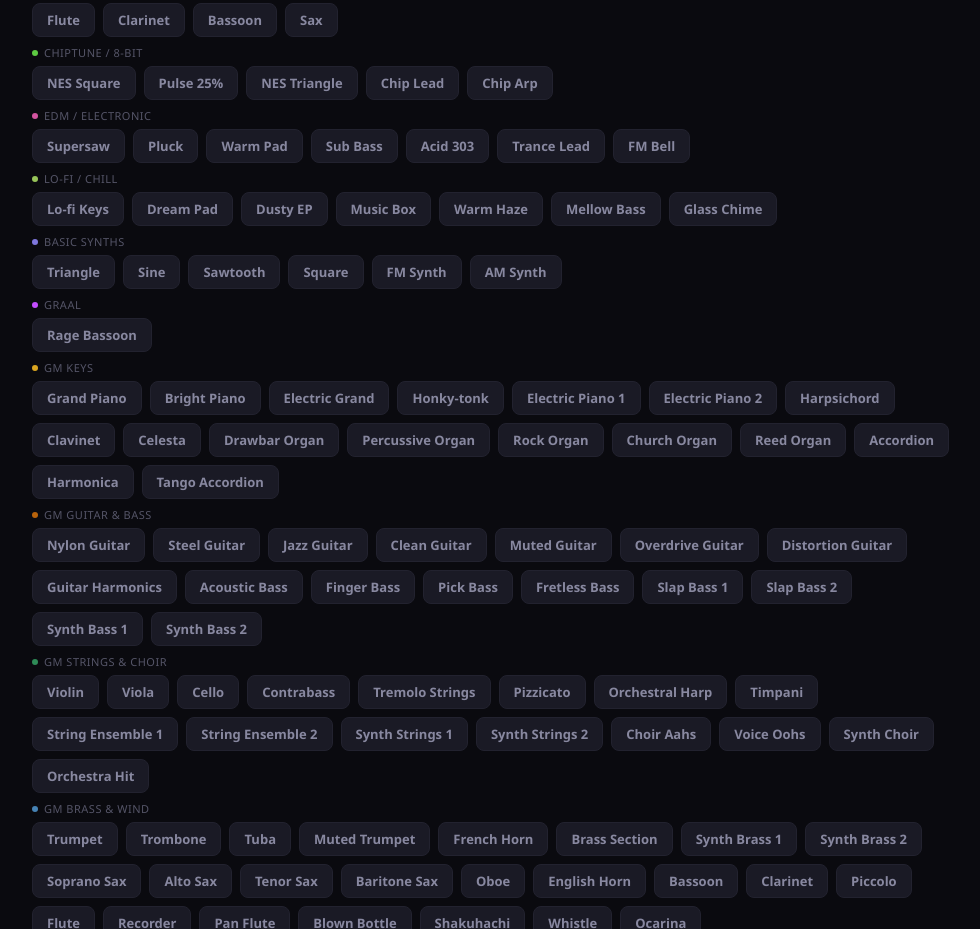
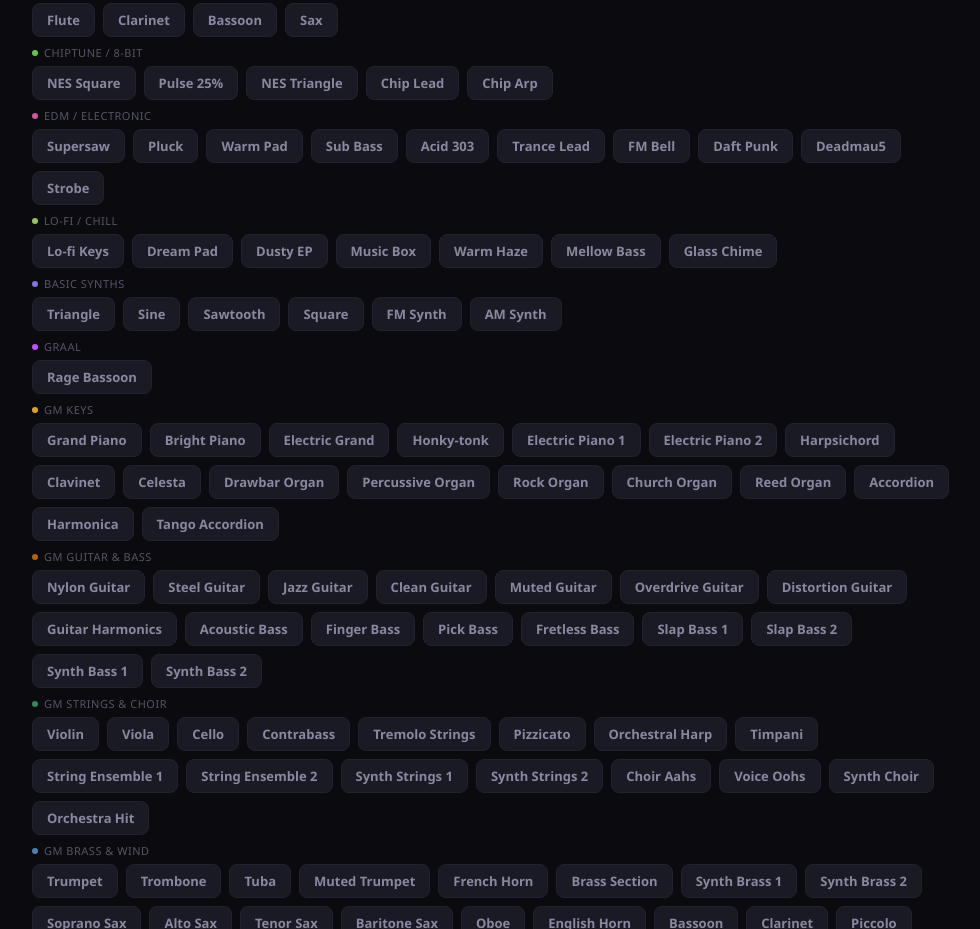
Before and after one commit to BoweGraal/Unholy-Keys, a plain HTML site: page index.html in a window 1280 px wide. Shown: the part 1202-2131 px from the top of the page, without its empty margins (148-1128 px from the left). Drawn offline with nearby package versions, Linux system fonts and the light colour scheme.

Commit message:
Update index.html

```diff
--- a/index.html
+++ b/index.html
@@ -326,7 +326,10 @@ var CATS=[
     {id:"edm-sub",l:"Sub Bass",key:null,t:"syn",mk:function(){return new Tone.MonoSynth({oscillator:{type:"sawtooth"},filter:{Q:6,type:"lowpass",rolloff:-24},envelope:{attack:.01,decay:.2,sustain:.5,release:.2},filterEnvelope:{attack:.06,decay:.2,sustain:.3,release:.2,baseFrequency:200,octaves:3}})}},
     {id:"edm-acid",l:"Acid 303",key:null,t:"syn",mk:function(){return new Tone.MonoSynth({oscillator:{type:"sawtooth"},filter:{Q:12,type:"lowpass",rolloff:-24},envelope:{attack:.005,decay:.2,sustain:.3,release:.1},filterEnvelope:{attack:.005,decay:.15,sustain:.1,release:.1,baseFrequency:300,octaves:4}})}},
     {id:"edm-trance",l:"Trance Lead",key:null,t:"syn",mk:function(){return new Tone.Synth({oscillator:{type:"fatsquare",count:3,spread:15},envelope:{attack:.01,decay:.2,sustain:.6,release:.3}})}},
-    {id:"edm-bell",l:"FM Bell",key:null,t:"syn",mk:function(){return new Tone.FMSynth({harmonicity:5.1,modulationIndex:14,envelope:{attack:.001,decay:.8,sustain:0,release:.5},modulation:{type:"square"},modulationEnvelope:{attack:.002,decay:.5,sustain:0,release:.3}})}}
+    {id:"edm-bell",l:"FM Bell",key:null,t:"syn",mk:function(){return new Tone.FMSynth({harmonicity:5.1,modulationIndex:14,envelope:{attack:.001,decay:.8,sustain:0,release:.5},modulation:{type:"square"},modulationEnvelope:{attack:.002,decay:.5,sustain:0,release:.3}})}},
+    {id:"edm-daft",l:"Daft Punk",key:null,t:"syn",mk:function(){var s=new Tone.MonoSynth({oscillator:{type:"sawtooth"},filter:{Q:8,type:"lowpass",rolloff:-24},envelope:{attack:.005,decay:.15,sustain:.7,release:.1},filterEnvelope:{attack:.005,decay:.3,sustain:.4,release:.2,baseFrequency:400,octaves:3.5}});var ph=new Tone.Phaser({frequency:.8,octaves:3,baseFrequency:800,wet:.4});var dd=new Tone.Distortion({distortion:.15,wet:.3});s.chain(ph,dd);s._x=[ph,dd];var o=s.dispose.bind(s);s.dispose=function(){s._x.forEach(function(n){try{n.dispose();}catch(e){}});o();};return s;}},
+    {id:"edm-mau5",l:"Deadmau5",key:null,t:"syn",mk:function(){var s=new Tone.MonoSynth({oscillator:{type:"fatsawtooth",count:3,spread:15},filter:{Q:4,type:"lowpass",rolloff:-24},envelope:{attack:.01,decay:.25,sustain:.6,release:.3},filterEnvelope:{attack:.01,decay:.4,sustain:.3,release:.4,baseFrequency:300,octaves:4}});var ch=new Tone.Chorus({frequency:1.2,delayTime:4,depth:.5,wet:.3});s.chain(ch);s._x=[ch];var o=s.dispose.bind(s);s.dispose=function(){s._x.forEach(function(n){try{n.dispose();}catch(e){}});o();};return s;}},
+    {id:"edm-strobe",l:"Strobe",key:null,t:"syn",mk:function(){var s=new Tone.MonoSynth({oscillator:{type:"fatsawtooth",count:5,spread:25},filter:{Q:2,type:"lowpass",rolloff:-12},envelope:{attack:.4,decay:.8,sustain:.7,release:2},filterEnvelope:{attack:.6,decay:1.2,sustain:.5,release:1.5,baseFrequency:200,octaves:3}});var ch=new Tone.Chorus({frequency:.6,delayTime:5,depth:.7,wet:.45});var rv=new Tone.Reverb({decay:4,wet:.3});s.chain(ch,rv);s._x=[ch,rv];var o=s.dispose.bind(s);s.dispose=function(){s._x.forEach(function(n){try{n.dispose();}catch(e){}});o();};return s;}}
   ]},
   {id:"lofi",l:"Lo-fi / Chill",c:"#97C459",ac:"a5",items:[
     {id:"lofi-keys",l:"Lo-fi Keys",key:null,t:"syn",mk:function(){return new Tone.Synth({oscillator:{type:"triangle"},envelope:{attack:.08,decay:.6,sustain:.2,release:.8}})}},
```
